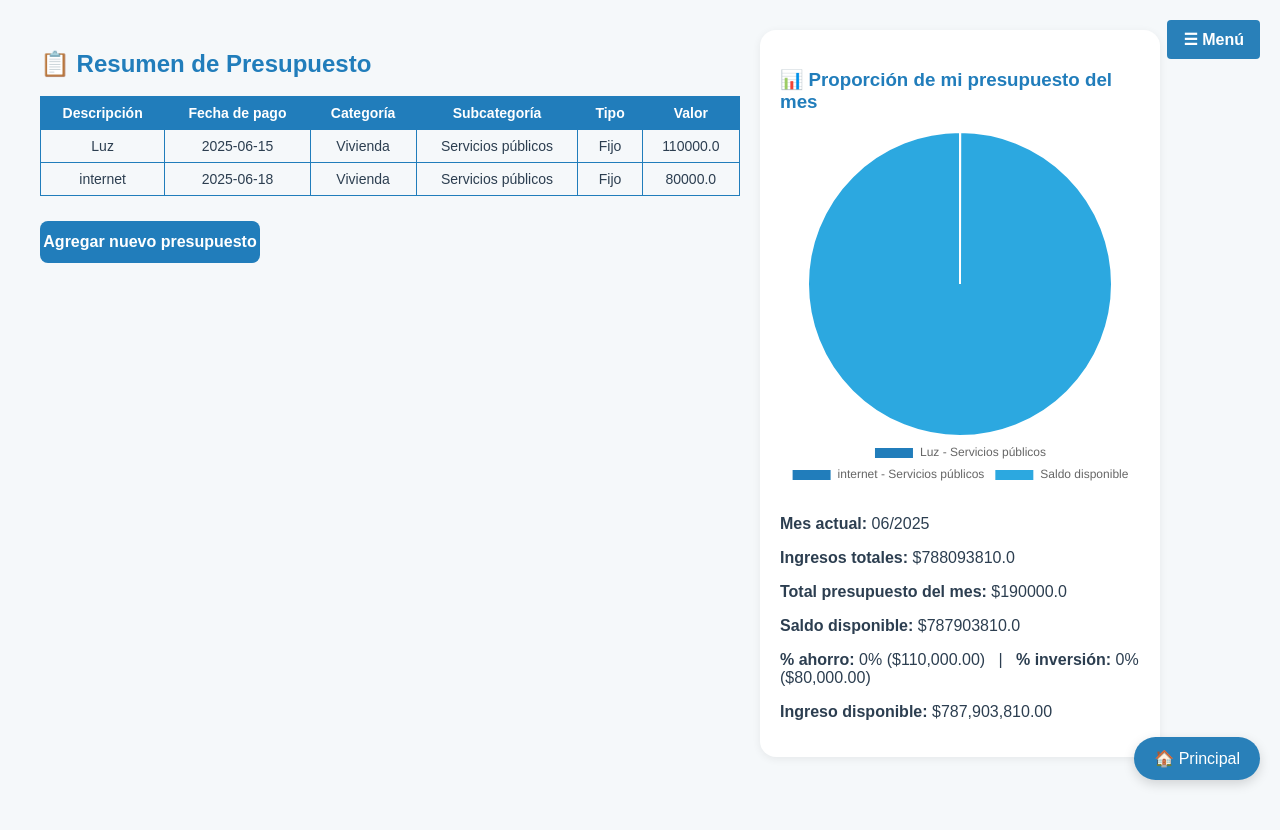
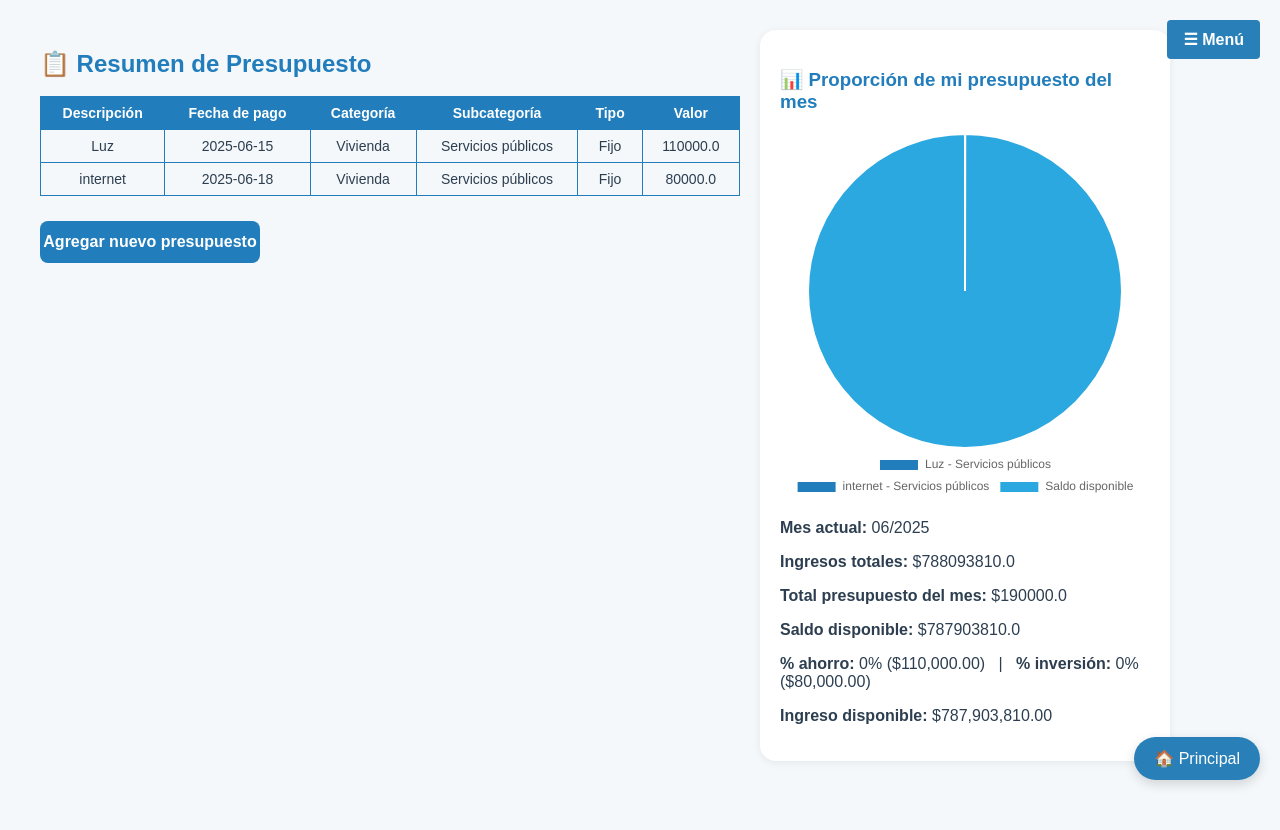
Before and after one commit to YenniferO28/CuidaTuPlata25, a Flask app: page /tabla_presupuesto in a window 1280 px wide. Run offline with Flask 3, Linux system fonts and the light colour scheme; a user stored in the database is signed in; data comes from the database, SQL or seed files in the repository; data that the repository does not hold is empty.

Commit message:
update presupuesto interes y ahorro

```diff
--- a/Visual/main.py
+++ b/Visual/main.py
@@ -428,12 +428,14 @@ def tabla_presupuesto():
 
     # Suponiendo que tienes el id del usuario en session['user_id']
     c.execute("""
-        SELECT porcentaje_ahorro, porcentaje_inversion
+        SELECT Ahorro, Inversion
         FROM Ingresos
         WHERE Id_usuario = ?
-        ORDER BY Fecha DESC, Id_ingreso DESC
+        ORDER BY Periodo DESC, Id_ingreso DESC
         LIMIT 1
     """, (session['user_id'],))
+    Ahorro = porcentaje_ahorro
+    Inversion = porcentaje_inversion
     row = c.fetchone()
     if row:
         porcentaje_ahorro = row[0] or 0
--- a/Visual/templates/tabla_presupuesto.html
+++ b/Visual/templates/tabla_presupuesto.html
@@ -45,7 +45,7 @@
             padding: 20px;
             min-width: 320px;
             min-height: 320px;
-            max-width: 360px;
+            max-width: 370px;
         }
 
         .boton-agregar {
@@ -127,12 +127,12 @@
         </div>
         <div>
             <div class="grafico-box">
-                <h3 style="color:#217dbb; margin-bottom: 18px;">
+                <h3 style="color:#217dbb; margin-bottom: 20px;">
                     📊 Proporción de mi presupuesto del mes
                 </h3>
+                <div style=" align-items: flex-start; gap: 30px;">
                     <canvas id="graficoPresupuesto" width="320" height="320"></canvas>
-                <!-- Información debajo del gráfico -->
-                <div style="margin-top: 24px;">
+                    <div>
                         <p><b>Mes actual:</b> {{ mes_actual }}/{{ anio_actual }}</p>
                         <p><b>Ingresos totales:</b> ${{ ingresos_totales }}</p>
                         <p><b>Total presupuesto del mes:</b> ${{ suma_presupuesto }}</p>
@@ -142,6 +142,7 @@
                             <b>% inversión:</b> {{ porcentaje_inversion|int }}% (${{ "{:,.2f}".format(valor_inversion) }})
                         </p>
                         <p><b>Ingreso disponible:</b> ${{ "{:,.2f}".format(ingreso_disponible) }}</p>
+                    </div>
                 </div>
             </div>
         </div>
```
Lines whose indentation alone changed are shown as unchanged.
